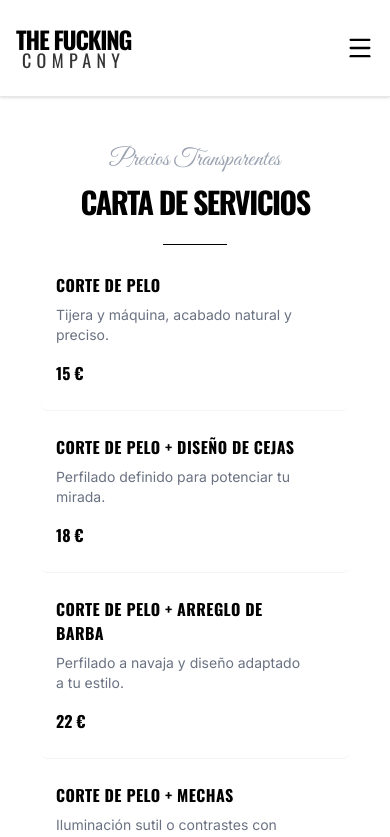
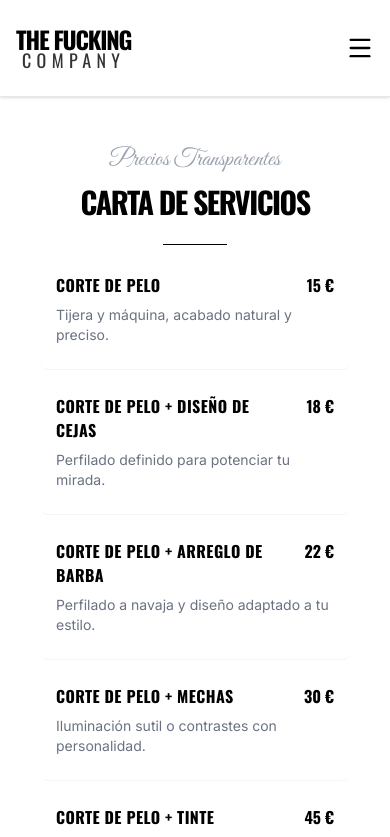
Before and after one commit to thefckingcompany/tfc-web, a React (Vite) app: page /servicios in a window 390 px wide. Shown: the top 837 px of the page. Built offline with nearby package versions, Linux system fonts and the light colour scheme.

Commit message:
Update services layout to display price next to the title

```diff
--- a/src/pages/Services.tsx
+++ b/src/pages/Services.tsx
@@ -31,18 +31,16 @@ const Services = () => {
                 <div>
                     <div className="flex flex-col gap-0">
                         {categories[0].items.map((item) => (
-                            <div key={item.name} className="flex flex-col sm:flex-row justify-between items-baseline group py-6 border-b border-gray-100 last:border-0 hover:bg-gray-50 transition-colors px-4 rounded-lg">
-                                <div className="flex-1 pr-8">
-                                    <h3 className="text-base md:text-xl font-oswald font-bold text-black uppercase tracking-wide">
+                            <div key={item.name} className="flex flex-col group py-6 border-b border-gray-100 last:border-0 hover:bg-gray-50 transition-colors px-4 rounded-lg">
+                                <div className="flex justify-between items-baseline w-full">
+                                    <h3 className="text-base md:text-xl font-oswald font-bold text-black uppercase tracking-wide pr-8">
                                         {item.name}
                                     </h3>
-                                    <p className="text-sm md:text-base text-gray-500 mt-2 font-sans">{item.desc}</p>
-                                </div>
-                                <div className="w-full sm:w-auto mt-4 sm:mt-0 flex-none">
                                     <span className="text-base md:text-xl font-bold font-oswald text-black whitespace-nowrap">
                                         {item.price}
                                     </span>
                                 </div>
+                                <p className="text-sm md:text-base text-gray-500 mt-2 font-sans">{item.desc}</p>
                             </div>
                         ))}
                     </div>
```
